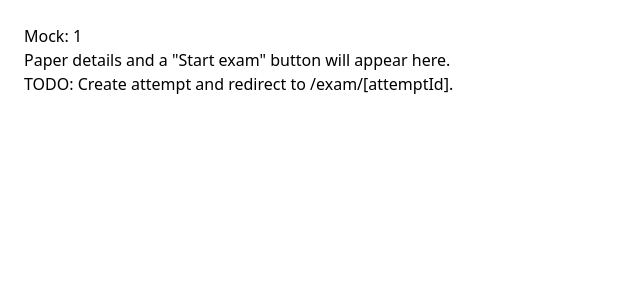
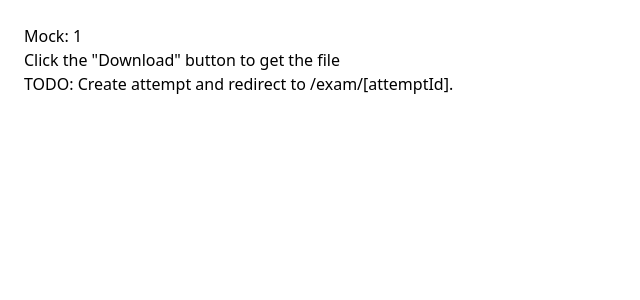
Before and after one commit to Aakarsh-Arya/cat_mock_website, a Next.js app: page /mock/1 in a window 1280 px wide. Shown: the top 300 px of the page, without its empty margins (0-640 px from the left). Built offline with nearby package versions, Linux system fonts and the light colour scheme.

Commit message:
Update page.tsx

```diff
--- a/src/app/mock/[paperId]/page.tsx
+++ b/src/app/mock/[paperId]/page.tsx
@@ -9,7 +9,7 @@
     return (
         <main style={{ padding: 24 }}>
             <h1>Mock: {paperId}</h1>
-            <p>Paper details and a "Start exam" button will appear here.</p>
+           <p>Click the &quot;Download&quot; button to get the file</p>
             <p>TODO: Create attempt and redirect to /exam/[attemptId].</p>
         </main>
     );
```
